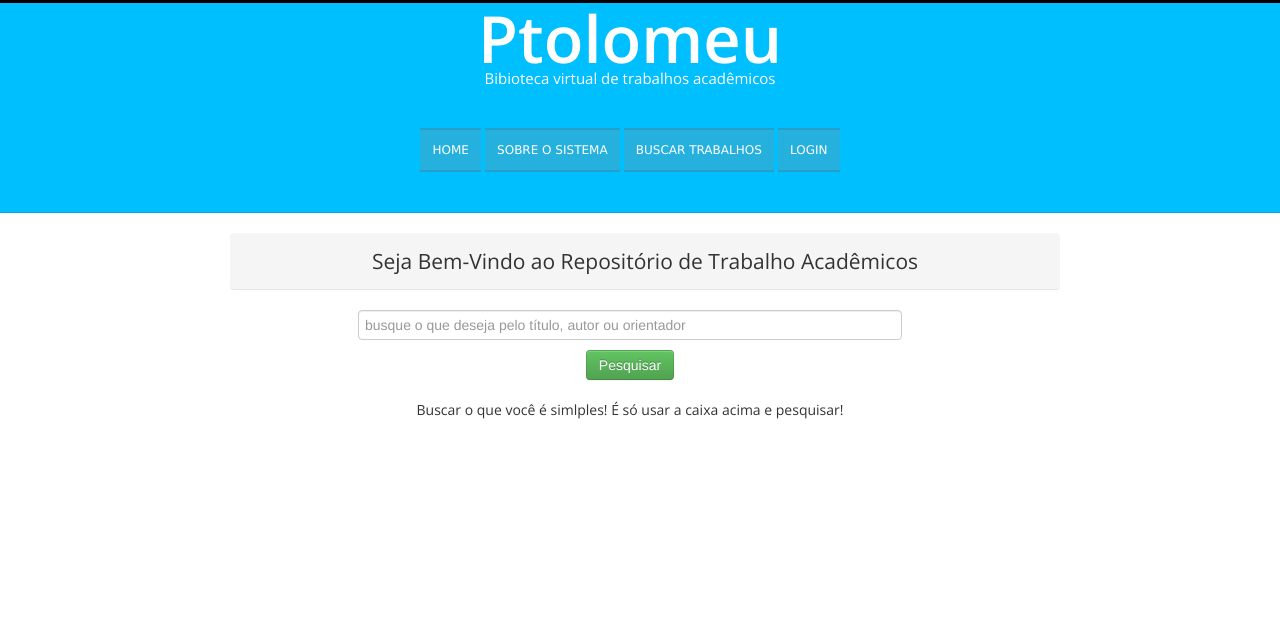
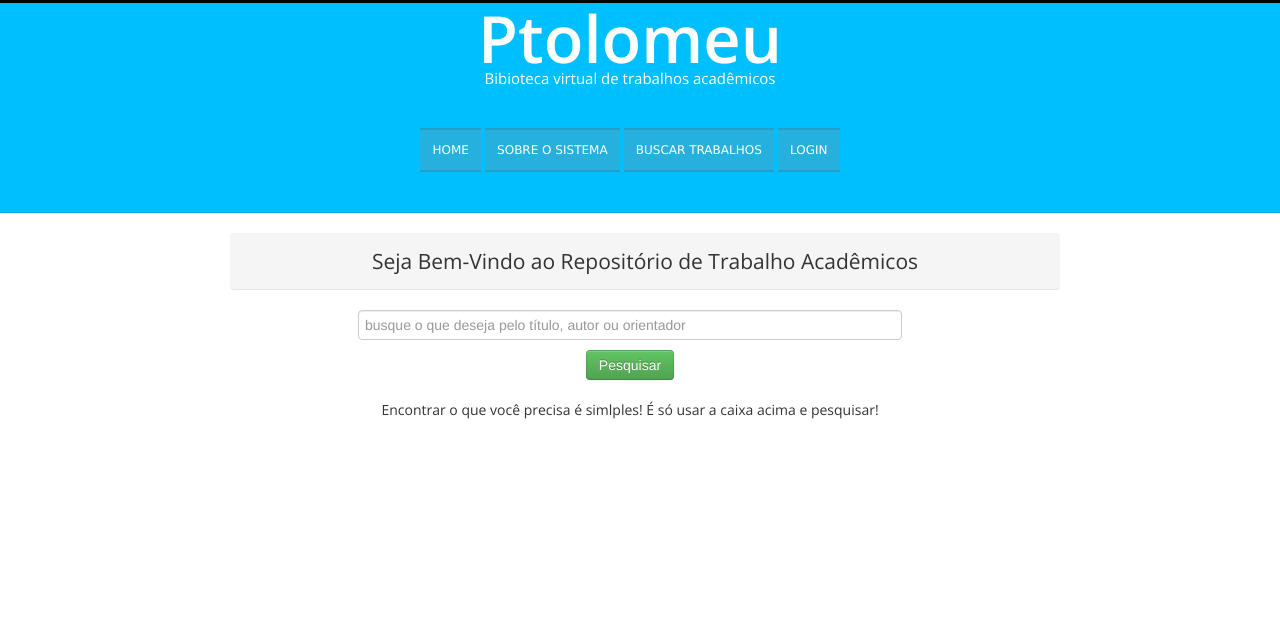
Before and after one commit to alanalvescorrea/RepositorioTrabalhosAcademicos, a PHP site: page /webBuscador.php in a window 1280 px wide. Shown: the top 620 px of the page. Run offline with PHP 8.4, Linux system fonts and the light colour scheme; data comes from the database, SQL or seed files in the repository; data that the repository does not hold is empty; some libraries are stand-ins or nearby versions; some web fonts are replaced.

Commit message:
refatoração

```diff
--- a/webBuscador.php
+++ b/webBuscador.php
@@ -59,7 +59,7 @@ $novaConexao->conecta();
                             $novaConexao->mysql_query($consulta);
 
                             if (empty($busca)) { // Se nao achar nada, lanÃ§a essa mensagem
-                                echo "Buscar o que você é simlples! É só usar a caixa acima e pesquisar!";
+                                echo "Encontrar o que você precisa é simlples! É só usar a caixa acima e pesquisar!";
                                 exit();
 
                             }
```
